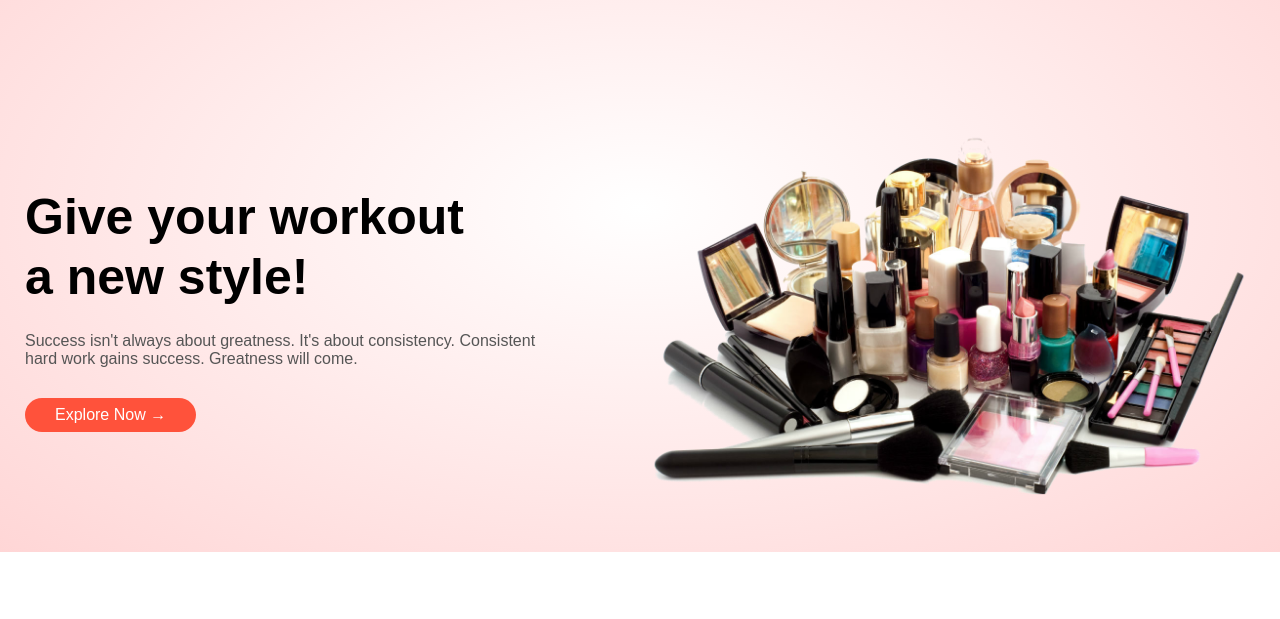
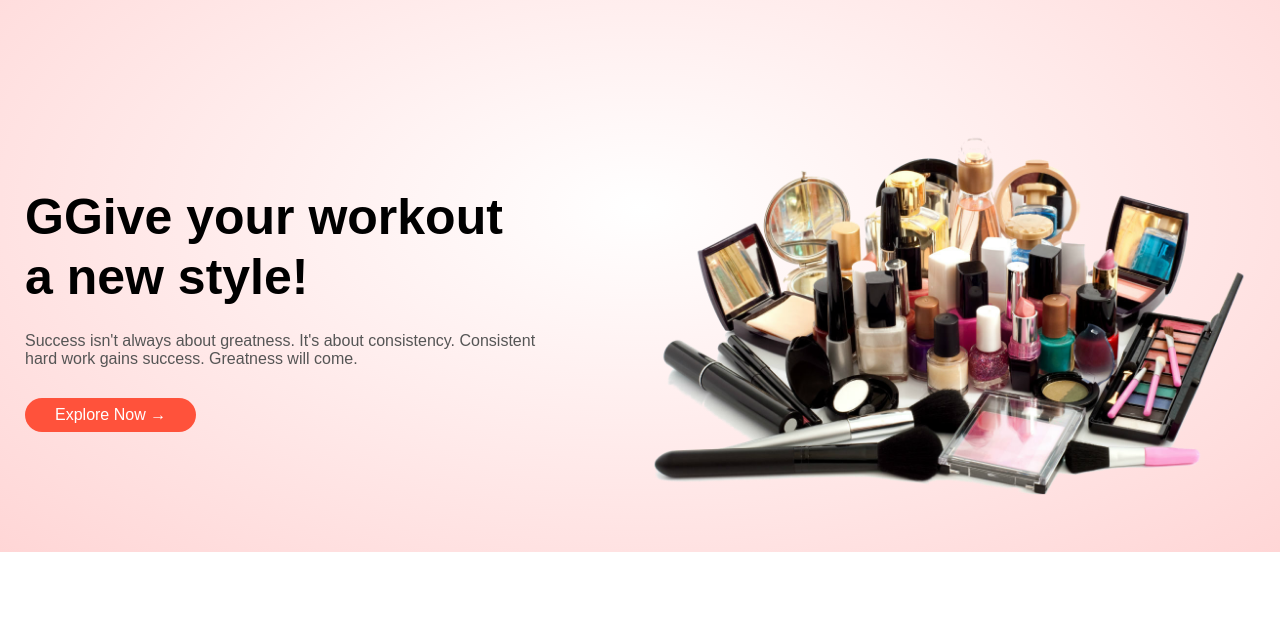
Before and after one commit to noahfr96/StickyLipsLP, a plain HTML site: page index.html in a window 1280 px wide. Shown: the part 136-755 px from the top of the page. Drawn offline with Linux system fonts and the light colour scheme.

Commit message:
Add files via upload

```diff
--- a/index.html
+++ b/index.html
@@ -39,7 +39,7 @@
         </div>
         <div class="row">
             <div class="col-2">
-                <h1>Give your workout<br>a new style!</h1>
+                <h1>GGive your workout<br>a new style!</h1>
                 <p>Success isn't always about greatness. It's about consistency. Consistent<br>hard work gains success. Greatness will come.</p>
                 <a href=""class="btn">Explore Now &#8594;</a>
             </div>
```
